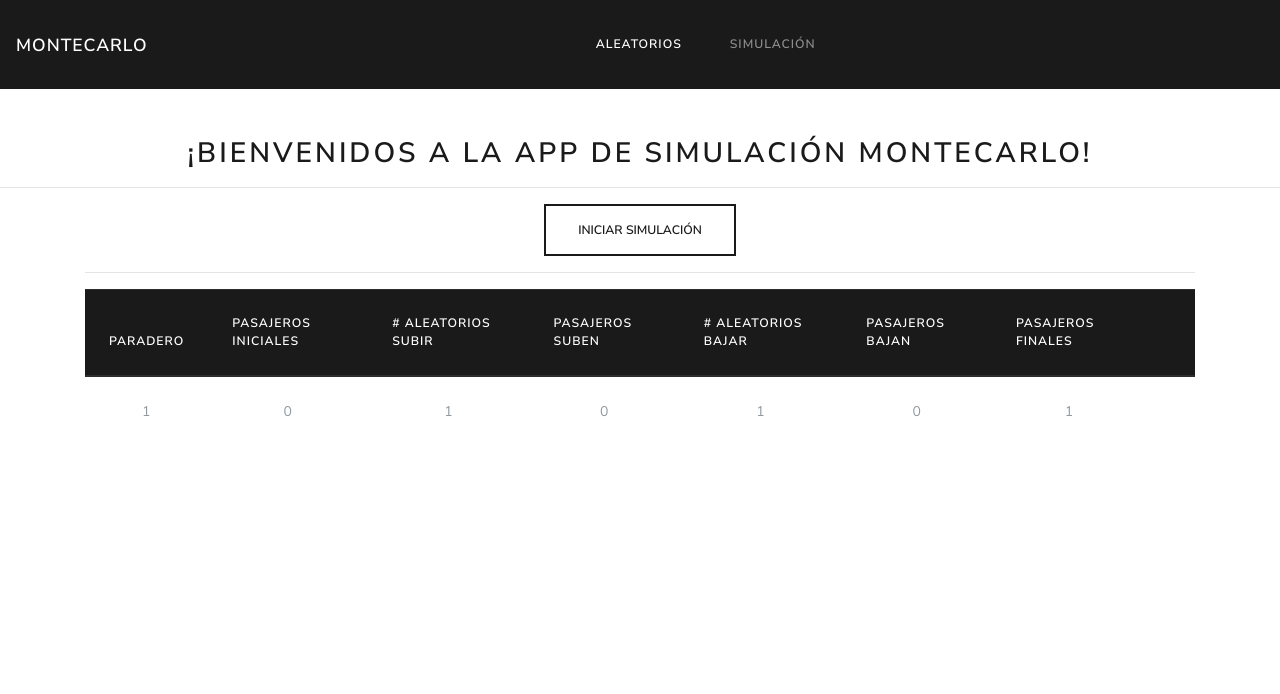
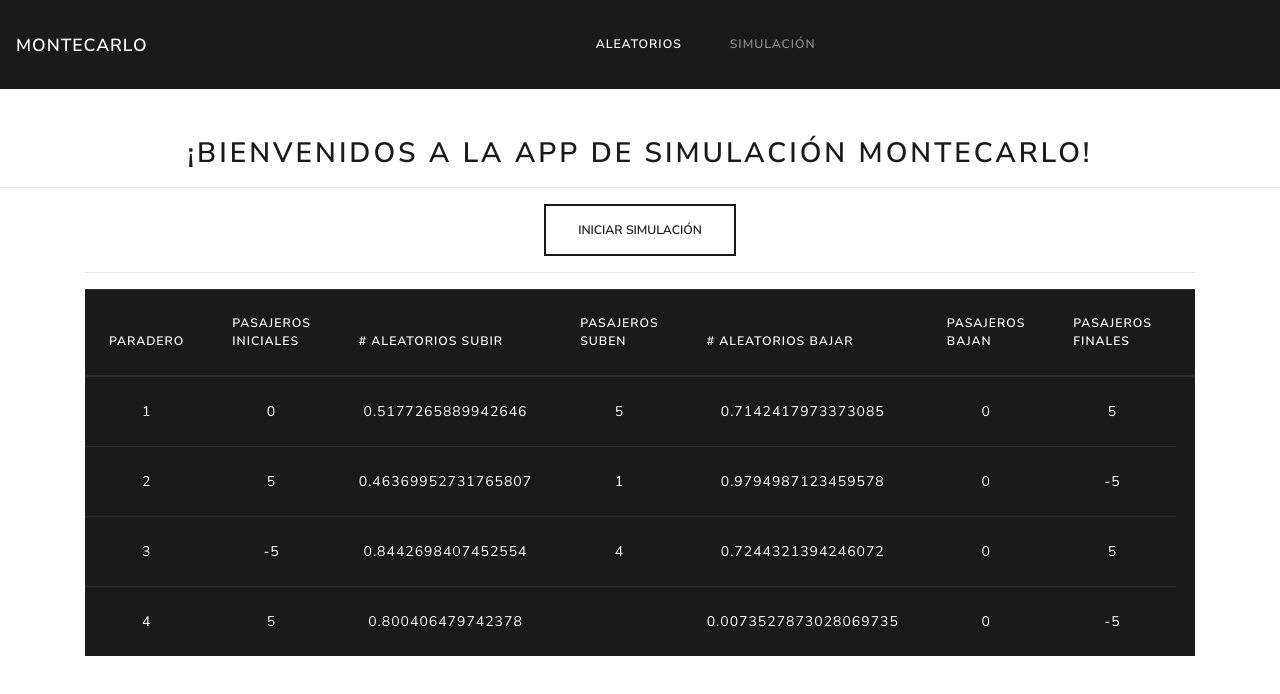
Before and after one commit to fabiancho94/MonteCarlo, an Angular app: page /simulation in a window 1280 px wide. Shown: the top 694 px of the page. Built offline with nearby package versions, Linux system fonts and the light colour scheme.

Commit message:
Agregando logica de simulacion

```diff
--- a/src/app/components/aleatorios/aleatorios.component.html
+++ b/src/app/components/aleatorios/aleatorios.component.html
@@ -2,8 +2,8 @@
 <div class="row">
   <div class="col-sm-4">
     <h4 class="text-center">Números Aleatorios</h4>
-    <table class="table table-hover table-responsive">
-      <thead>
+    <table class="table table-hover table-responsive table-striped">
+      <thead class="thead-light text-center">
       <tr>
         <th scope="col">Item</th>
         <th scope="col">Valor</th>
--- a/src/app/components/simulacion/simulacion.component.html
+++ b/src/app/components/simulacion/simulacion.component.html
@@ -1,7 +1,7 @@
 <div class="container">
     <div class="text-center"><button type="button" class="btn btn-outline-primary">Iniciar Simulación</button></div>
     <hr>
-  <table class="table table-hover table-responsive">
+  <table class="table table-hover table-responsive table-dark">
     <thead class="thead-dark">
     <tr>
       <th scope="col">Paradero</th>
@@ -15,14 +15,14 @@
     </tr>
     </thead>
     <tbody>
-    <tr class="text-center">
-      <td>1</td>
-      <td>0</td>
-      <td>1</td>
-      <td>0</td>
-      <td>1</td>
-      <td>0</td>
-      <td>1</td>
+    <tr *ngFor="let x of viajes" class="text-center">
+      <td>{{x.parada}}</td>
+      <td>{{x.pasajerosIniciales}}</td>
+      <td>{{x.aleatorioSubir}}</td>
+      <td>{{x.pasajerosSuben}}</td>
+      <td>{{x.aleatoriosBajar}}</td>
+      <td>{{x.pasajerosBajan}}</td>
+      <td>{{x.pasajerosFinales}}</td>
     </tr>
     </tbody>
   </table>
--- a/src/app/components/simulacion/simulacion.component.ts
+++ b/src/app/components/simulacion/simulacion.component.ts
@@ -3,6 +3,7 @@ import { Component, OnInit } from '@angular/core';
 
 interface Viaje {
   parada: number,
+  pasajerosIniciales: number,
   aleatorioSubir: number,
   pasajerosSuben: number,
   aleatoriosBajar: number,
@@ -18,14 +19,18 @@ interface Viaje {
 export class SimulacionComponent implements OnInit {
 
   public viajes: Viaje[] = []
+  public contSubir: number = 0
+  public contBajar: number = 0
+  public contTotales: number = 0
 
   constructor() { }
 
   ngOnInit() {
+    this.simulacion()
   }
 
   simulacion(){
-    let randomSubir, randomBajar, pasajBajan, pasajSuben
+    let randomSubir, randomBajar, pasajBajan, pasajSuben,pasajIniciales, temp
     let pasajFinales = 0
 
     for (let i = 1; i < 5; i++) {
@@ -34,14 +39,32 @@ export class SimulacionComponent implements OnInit {
       randomSubir = Math.random()
 
       pasajSuben = this.determinarPasajerosSuben(randomSubir,i)
-      pasajBajan = this.determinarPasajerosBajan(randomBajar,i)
 
-      if(pasajFinales>pasajBajan){
-        pasajFinales -= pasajBajan
+      if(i == 1){
+        console.log("Entre");
+
+        pasajIniciales = 0
+        pasajBajan = 0
+        this.contSubir = pasajSuben
+        pasajFinales = pasajSuben-pasajBajan
+        this.contTotales = pasajFinales
+      }
+      else{
+        pasajIniciales = this.contTotales
+        temp = this.determinarPasajerosBajan
+        if(this.contTotales>temp){
+          pasajBajan = temp
+        }
+        pasajFinales = pasajBajan - pasajFinales
+
+        this.contSubir = pasajSuben
+        this.contBajar = pasajBajan
+        this.contTotales = pasajFinales
       }
 
       let trayecto: Viaje = {
         parada: i,
+        pasajerosIniciales: pasajIniciales,
         aleatorioSubir: randomSubir,
         pasajerosSuben: pasajSuben,
         aleatoriosBajar: randomBajar,
```
